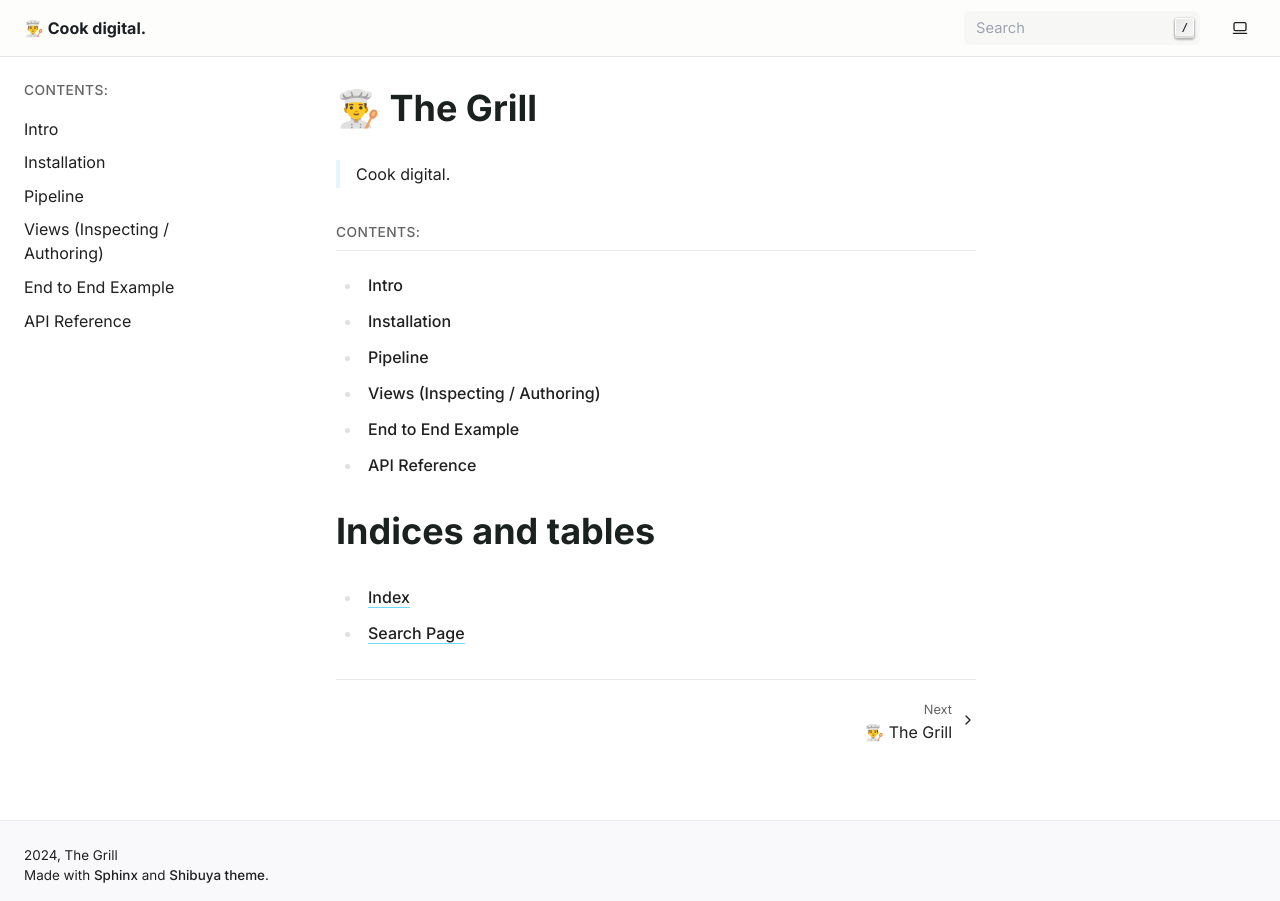
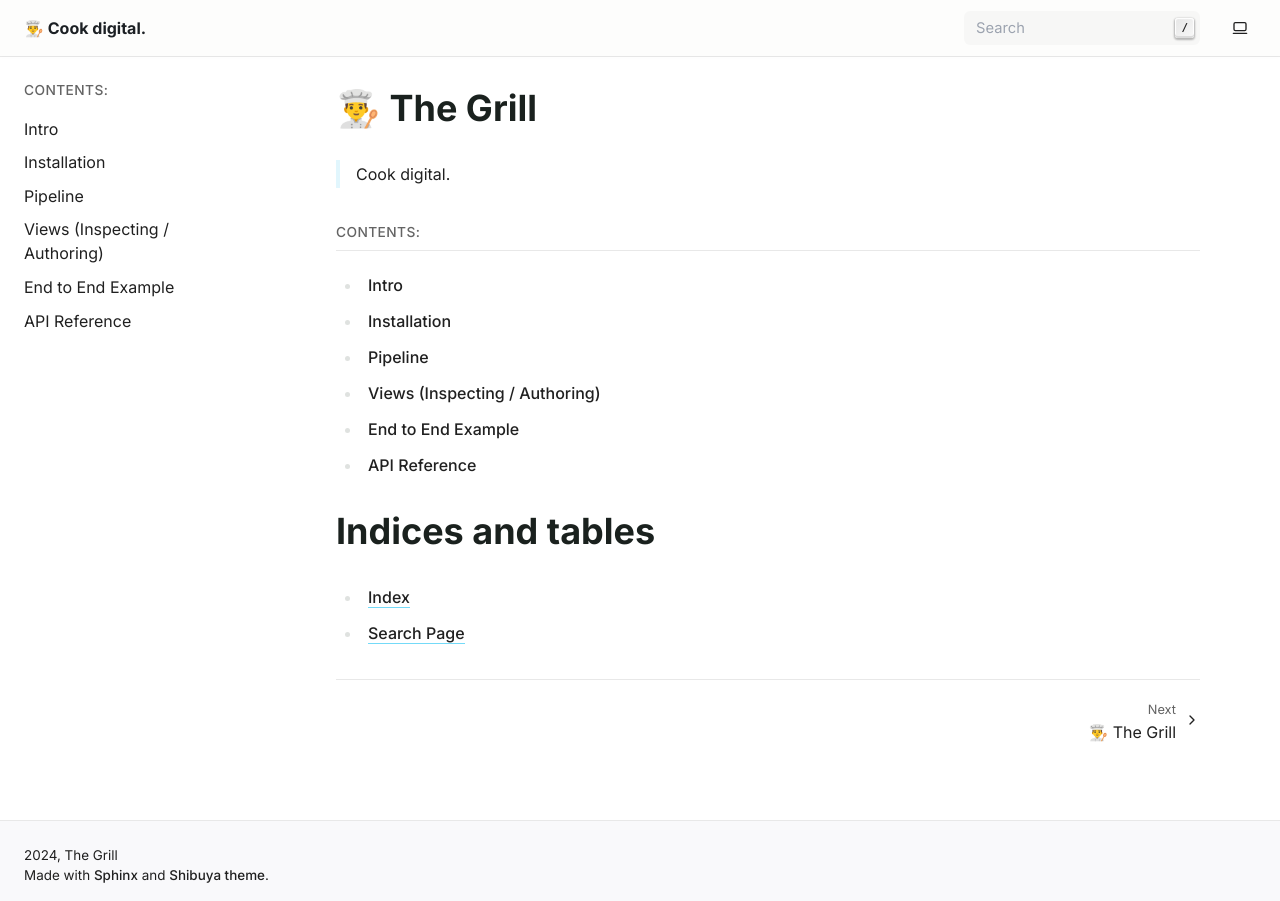
Before and after one commit to thegrill/grill, a Sphinx documentation site: the page built from docs/source/index.rst, in a window 1280 px wide. Built offline with Sphinx 7.4.7, drawn with Linux system fonts in a browser that asks for light colours.

Commit message:
margin updates
Signed-off-by: Christian López Barrón <chris.gfz@gmail.com>

```diff
--- /dev/null
+++ b/docs/source/_static/custom.css
@@ -0,0 +1,26 @@
+/* Default state (with sidebar visible) */
+.sy-main {
+    width: calc(100% - 20rem); /* Adjust width with sidebar */
+    max-width: none;       /* Prevent it from exceeding the container's size */
+    box-sizing: border-box; /* Ensure padding/margins don’t add to total width */
+}
+
+/* Responsive state (when sidebar disappears) */
+@media (max-width: 768px) { /* Adjust breakpoint as needed */
+    .sy-main {
+        width: 100%;         /* Use full width when sidebar is hidden */
+        max-width: none;     /* Remove max-width limit */
+    }
+}
+
+.sy-rside {
+    width: 0; /* Keep the sidebar offset */
+    max-width: 0;           /* Allow the element to fill the remaining space */
+}
+/* Take out pointless vertical whitespace in the signatures. */
+/* https://github.com/readthedocs/sphinx_rtd_theme/issues/1529#issuecomment-1918561608 */
+.sig dl {
+  margin-bottom: 0;
+  margin-top: 0;
+  margin-left: 2em;
+}
--- a/docs/source/conf.py
+++ b/docs/source/conf.py
@@ -69,7 +69,7 @@ hoverxref_domains = ['py']
 
 always_document_param_types = True
 autodoc_member_order = 'groupwise'
-maximum_signature_line_length = 140
+maximum_signature_line_length = 150
 inheritance_graph_attrs = dict(rankdir="TB", bgcolor='transparent')
 
 inheritance_node_attrs = dict(
@@ -148,7 +148,9 @@ html_theme = 'shibuya'
 # relative to this directory. They are copied after the builtin static files,
 # so a file named "default.css" will overwrite the builtin "default.css".
 html_static_path = ['_static']
-
+html_css_files = [
+  'custom.css',
+]
 
 # -- Options for HTMLHelp output ------------------------------------------
 
```
Also changed, not shown: 2 other files.
